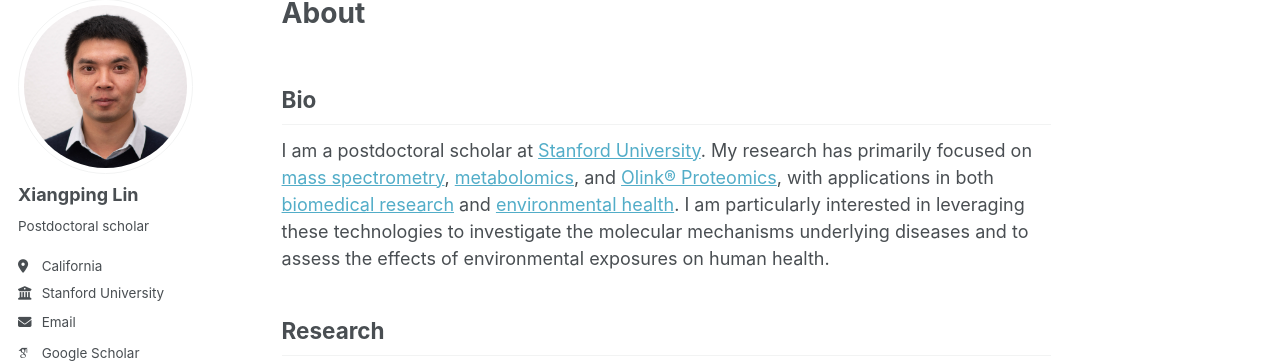
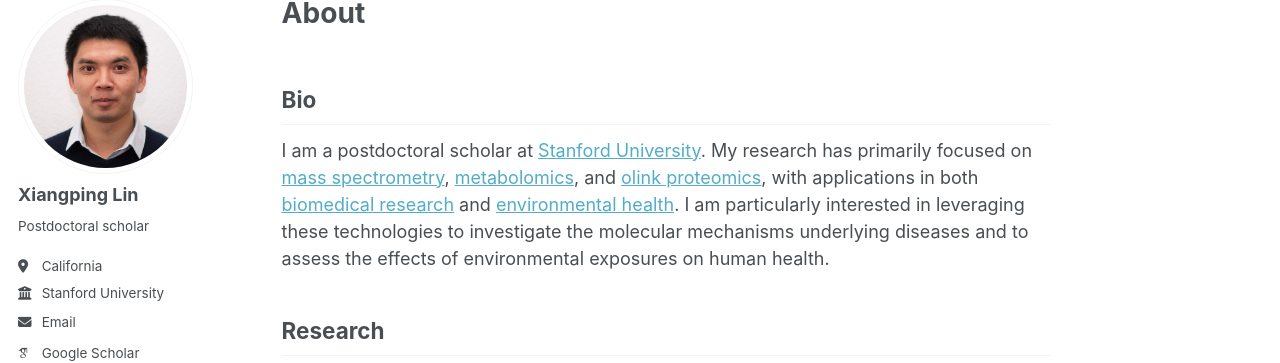
Before and after one commit to xiangpinglin/xiangpinglin.github.io, a Jekyll site: the page built from _pages/about.md, in a window 1280 px wide and 900 px high. Shown: the part 102-465 px from the top of the window. Built offline with Jekyll 4.4.1, drawn with Linux system fonts in a browser that asks for light colours; some web fonts are replaced; a script bundle is joined from its source files by our own code; library files that are not in the unit come from our copies.

```diff
--- a/_pages/about.md
+++ b/_pages/about.md
@@ -9,7 +9,7 @@ redirect_from:
 
 ## Bio
 
-I am a postdoctoral scholar at [Stanford University](https://www.stanford.edu/). My research has primarily focused on [mass spectrometry](https://en.wikipedia.org/wiki/Mass_spectrometry), [metabolomics](https://en.wikipedia.org/wiki/Metabolomics), and [Olink® Proteomics](https://olink.com/technology/what-is-pea), with applications in both [biomedical research](https://en.wikipedia.org/wiki/Medical_research) and [environmental health](https://en.wikipedia.org/wiki/Environmental_health). I am particularly interested in leveraging these technologies to investigate the molecular mechanisms underlying diseases and to assess the effects of environmental exposures on human health.
+I am a postdoctoral scholar at [Stanford University](https://www.stanford.edu/). My research has primarily focused on [mass spectrometry](https://en.wikipedia.org/wiki/Mass_spectrometry), [metabolomics](https://en.wikipedia.org/wiki/Metabolomics), and [olink proteomics](https://olink.com/technology/what-is-pea), with applications in both [biomedical research](https://en.wikipedia.org/wiki/Medical_research) and [environmental health](https://en.wikipedia.org/wiki/Environmental_health). I am particularly interested in leveraging these technologies to investigate the molecular mechanisms underlying diseases and to assess the effects of environmental exposures on human health.
 
 ## Research
 
```
